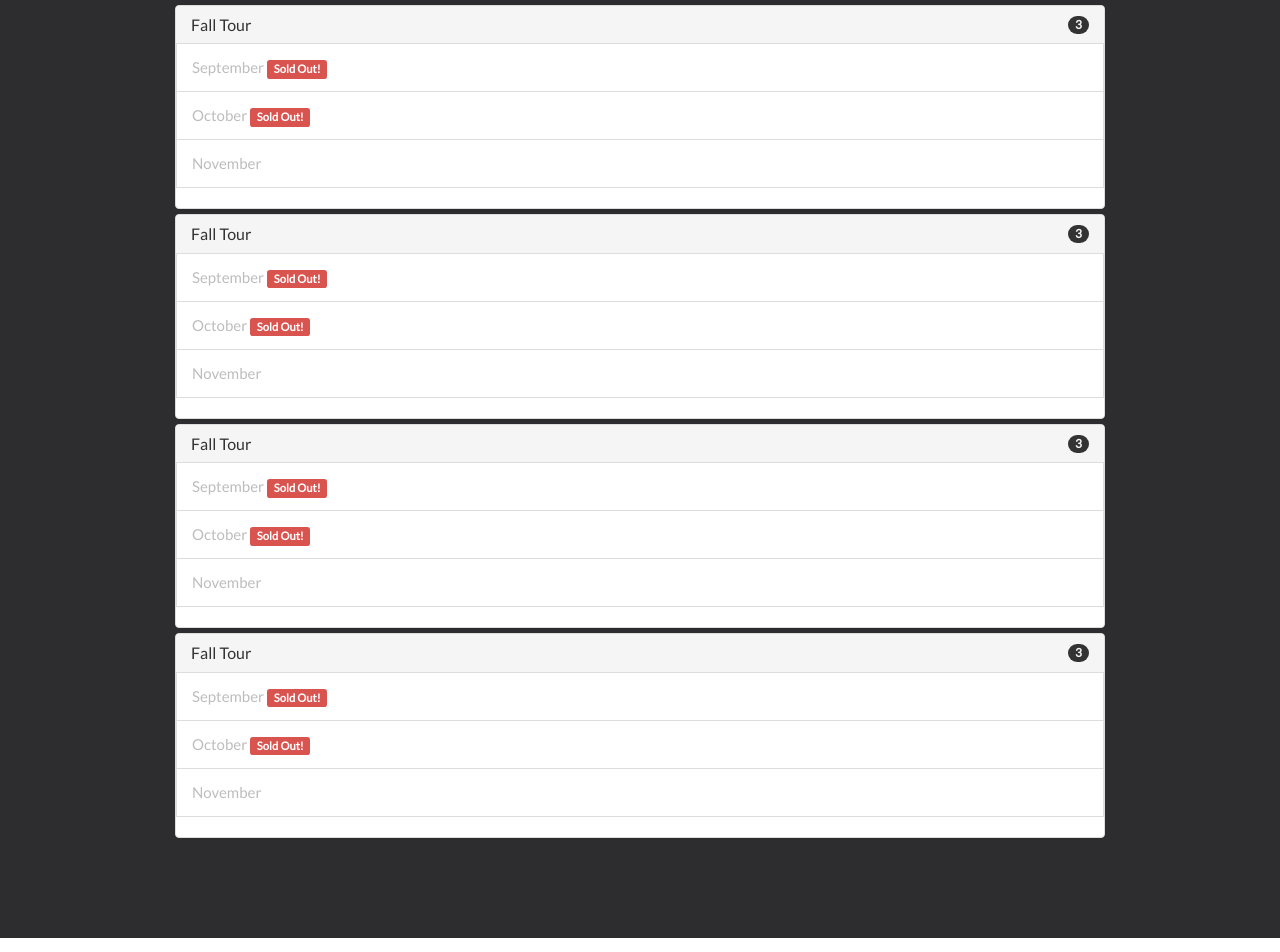
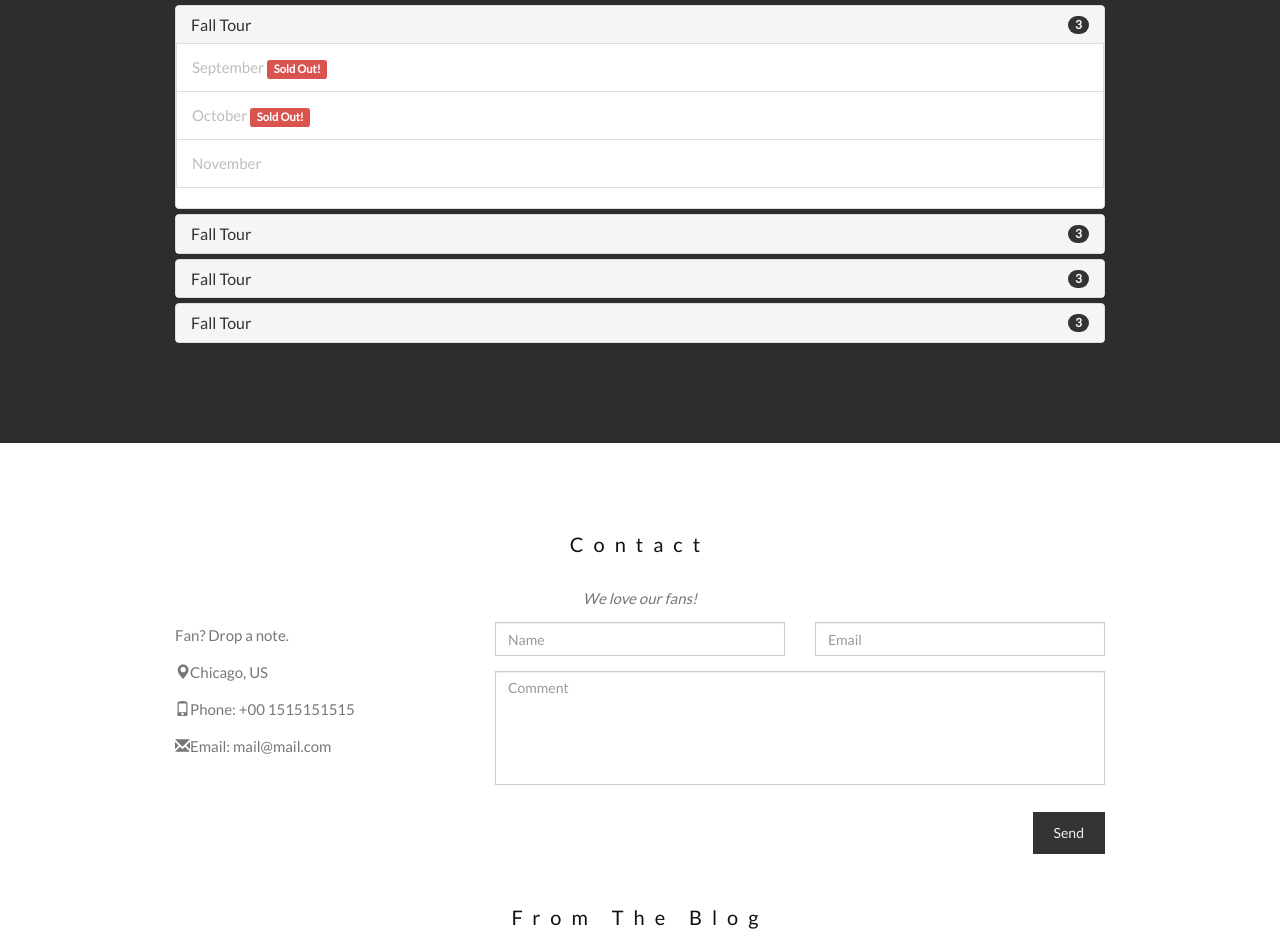
Before and after one commit to jolsendev/Phictitious, a Flask app: page / in a window 1280 px wide. Shown: the part 2024-2976 px from the top of the page. Run offline with Flask 2, Linux system fonts and the light colour scheme; some libraries are stand-ins or nearby versions.

Commit message:
working tour panels. FUCKING FINALLY!

```diff
--- a/PhictitiousBand/static/scripts.js
+++ b/PhictitiousBand/static/scripts.js
@@ -24,7 +24,11 @@ $(document).ready(function(){
         window.location.hash = hash;
       });
     } // End if
+
+
   });
+
+  hideTourPanel("fast");
 
   const $tourPanel = $('.panel-heading');
   const $panelCollapse = $('.panel-collapse');
@@ -34,10 +38,10 @@ $(document).ready(function(){
          var sibling = $( event.currentTarget ).siblings();
          sibling.removeClass('not-selected');
          sibling.toggle("slow");
-         hideTourPanel();
+         hideTourPanel('slow');
   });
 
-  function hideTourPanel(){
-    $('.not-selected').hide('slow');
+  function hideTourPanel(x){
+    $('.not-selected').hide(x);
   }
 })
--- a/PhictitiousBand/templates/index.html
+++ b/PhictitiousBand/templates/index.html
@@ -120,6 +120,8 @@
                 </div>
             </div>
         </div>
+
+
         <div class="panel-group">
             <div class="panel panel-default">
                 <!--This div is firing the event-->
@@ -130,6 +132,23 @@
                     </h4>
                 </div>
                 <div class="tour-panel-div">
+                    <ul class="list-group list-group-one ">
+                        <li class="list-group-item">September <span class="label label-danger">Sold Out!</span></li>
+                        <li class="list-group-item">October <span class="label label-danger">Sold Out!</span></li>
+                        <li class="list-group-item">November</li>
+                    </ul>
+                </div>
+            </div>
+
+
+            <div class="panel panel-default">
+                <div class="panel-heading">
+                    <h4 class="panel-title tour_panel" data-parent="#accordion">
+                        Fall Tour
+                        <span class="badge pull-right">3</span>
+                    </h4>
+                </div>
+                <div class="tour-panel-div  not-selected">
                     <ul class="list-group list-group-one">
                         <li class="list-group-item">September <span class="label label-danger">Sold Out!</span></li>
                         <li class="list-group-item">October <span class="label label-danger">Sold Out!</span></li>
@@ -137,6 +156,8 @@
                     </ul>
                 </div>
             </div>
+
+
             <div class="panel panel-default">
                 <div class="panel-heading">
                     <h4 class="panel-title tour_panel" data-parent="#accordion">
@@ -144,7 +165,24 @@
                         <span class="badge pull-right">3</span>
                     </h4>
                 </div>
-                <div class="tour-panel-div">
+                <div class="tour-panel-div not-selected">
+                    <ul class="list-group list-group-one ">
+                        <li class="list-group-item">September <span class="label label-danger">Sold Out!</span></li>
+                        <li class="list-group-item">October <span class="label label-danger">Sold Out!</span></li>
+                        <li class="list-group-item">November</li>
+                    </ul>
+                </div>
+            </div>
+
+
+            <div class="panel panel-default">
+                <div class="panel-heading">
+                    <h4 class="panel-title tour_panel" data-parent="#accordion">
+                        Fall Tour
+                        <span class="badge pull-right">3</span>
+                    </h4>
+                </div>
+                <div class="tour-panel-div  not-selected">
                     <ul class="list-group list-group-one">
                         <li class="list-group-item">September <span class="label label-danger">Sold Out!</span></li>
                         <li class="list-group-item">October <span class="label label-danger">Sold Out!</span></li>
@@ -152,36 +190,8 @@
                     </ul>
                 </div>
             </div>
-            <div class="panel panel-default">
-                <div class="panel-heading">
-                    <h4 class="panel-title tour_panel" data-parent="#accordion">
-                        Fall Tour
-                        <span class="badge pull-right">3</span>
-                    </h4>
-                </div>
-                <div class="tour-panel-div">
-                    <ul class="list-group list-group-one">
-                        <li class="list-group-item">September <span class="label label-danger">Sold Out!</span></li>
-                        <li class="list-group-item">October <span class="label label-danger">Sold Out!</span></li>
-                        <li class="list-group-item">November</li>
-                    </ul>
-                </div>
-            </div>
-            <div class="panel panel-default">
-                <div class="panel-heading">
-                    <h4 class="panel-title tour_panel" data-parent="#accordion">
-                        Fall Tour
-                        <span class="badge pull-right">3</span>
-                    </h4>
-                </div>
-                <div class="tour-panel-div">
-                    <ul class="list-group list-group-one">
-                        <li class="list-group-item">September <span class="label label-danger">Sold Out!</span></li>
-                        <li class="list-group-item">October <span class="label label-danger">Sold Out!</span></li>
-                        <li class="list-group-item">November</li>
-                    </ul>
-                </div>
-            </div>
+
+
         </div>
 
 
```
